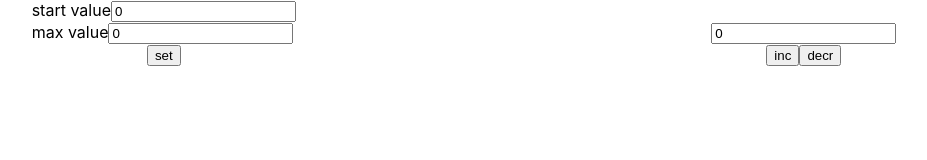
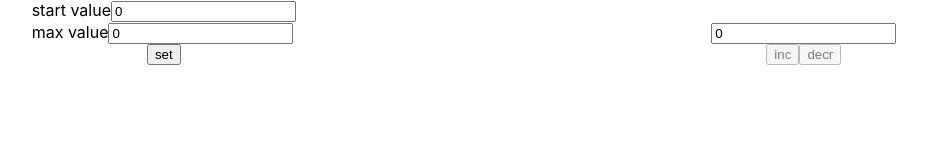
Before and after one commit to andreiryaskov/my_count, a React (Create React App) app: page / in a window 1280 px wide. Shown: the top 160 px of the page, without its empty margins (176-1103 px from the left). Built offline with nearby package versions, Linux system fonts and the light colour scheme.

Commit message:
10_02_2022

```diff
--- a/src/App.css
+++ b/src/App.css
@@ -8,3 +8,7 @@
   display: flex;
   justify-content: center;
 }
+
+.disable {
+  opacity: 0.5;
+}
--- a/src/App.tsx
+++ b/src/App.tsx
@@ -4,9 +4,23 @@ import Input from "./Components/input";
 import Button from "./Components/button";
 
 function App() {
+
     let [start, setStartValue] = useState(0)
     let [max, setMaxValue] = useState(0)
     let [count, setCount] = useState(0)
+
+    useEffect(() => {
+        setCount(Number(localStorage.getItem('start')))
+    }, [])
+
+    useEffect(() => {
+        setStartValue(Number(localStorage.getItem('start')))
+    }, [])
+
+    useEffect(() => {
+        setMaxValue(Number(localStorage.getItem('max')))
+    }, [])
+
 
     const onChangeStartValue = (e: ChangeEvent<HTMLInputElement>) => {
         setStartValue(Number(e.currentTarget.value))
@@ -21,13 +35,17 @@ function App() {
     }
 
     const decrement = () => {
-        setCount(Number(localStorage.getItem('max')))
+        setCount(Number(localStorage.getItem('start')))
     }
 
     const set = () => {
         localStorage.setItem('start', JSON.stringify(start))
         localStorage.setItem('max', JSON.stringify(max))
+        decrement()
     }
+
+    const disableButtonDecr = count === start ? 'disable' : ''
+    const disableButtonInc = count === max ? 'disable' : ''
 
     return (
         <div className="App">
@@ -39,7 +57,9 @@ function App() {
                        value={max}
                        inputName={'max value'}/>
                 <div className={'buttons-container'}>
-                    <Button buttonName={'set'} onClick={set}/>
+                    <Button buttonName={'set'}
+                            onClick={set}
+                            style={''}/>
                 </div>
             </div>
             <div>
@@ -47,8 +67,12 @@ function App() {
                        value={count}
                        inputName={''}/>
                 <div className={'buttons-container'}>
-                    <Button buttonName={'inc'} onClick={increment}/>
-                    <Button buttonName={'decr'} onClick={decrement}/>
+                    <Button buttonName={'inc'}
+                            onClick={increment}
+                            style={disableButtonInc}/>
+                    <Button buttonName={'decr'}
+                            onClick={decrement}
+                            style={disableButtonDecr}/>
                 </div>
             </div>
         </div>
--- a/src/Components/button.tsx
+++ b/src/Components/button.tsx
@@ -3,6 +3,7 @@ import React from 'react';
 type PropsType = {
     buttonName: string
     onClick: () => void
+    style: string
 }
 
 const Button = (props: PropsType) => {
@@ -12,9 +13,9 @@ const Button = (props: PropsType) => {
     }
 
     return (
-        <div>
-            <button onClick={onClick}>{props.buttonName}</button>
-        </div>
+        <>
+            <button onClick={onClick} className={props.style}>{props.buttonName}</button>
+        </>
     );
 };
 
```
